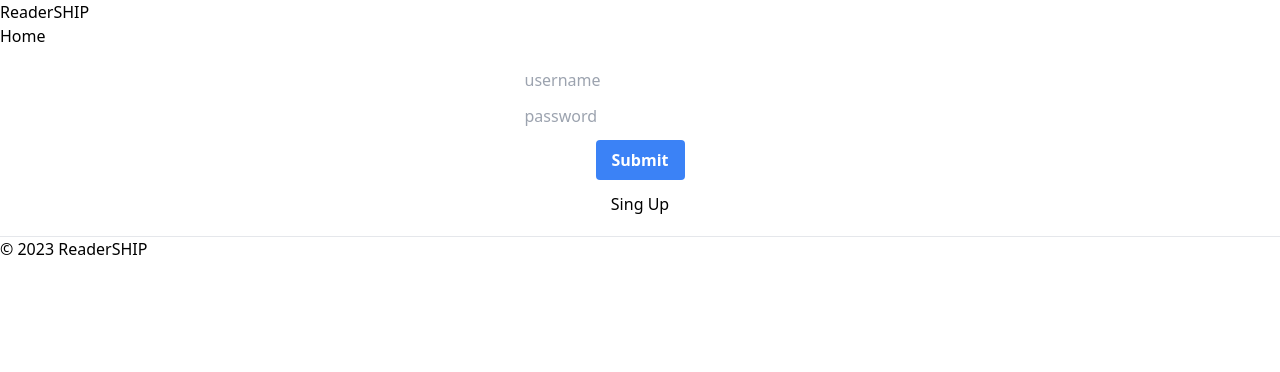
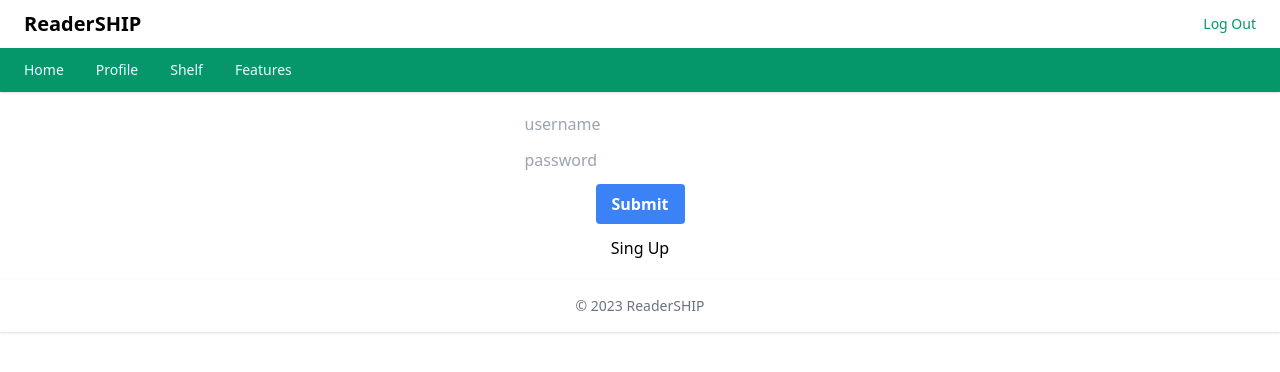
Before and after one commit to UniversityOfGdanskProjects/readership-web-app, a React (Create React App) app in the folder client/: page / in a window 1280 px wide. Shown: the top 372 px of the page. Built offline with nearby package versions, Linux system fonts and the light colour scheme.

Commit message:
Style - footer, header, nav

```diff
--- a/client/src/App.js
+++ b/client/src/App.js
@@ -8,7 +8,6 @@ import { SignUpPage } from './pages/SignUpPage';
 import { MyProfilePage } from './pages/MyProfilePage';
 
 import { Navbar } from './layouts/nav.js'
-import { Header } from './layouts/header.js'
 import { Footer } from './layouts/footer.js'
 
 function App() {
@@ -16,15 +15,14 @@ function App() {
 
   return (
     <>
-    <Header />
     <Navbar />
     <Routes>
       <Route path="/" element={ <LoginPage /> }/>
       <Route path="/sign-up" element={ <SignUpPage /> }/>
       <Route path="/my-profile" element={ <MyProfilePage /> }/>
       <Route path="/home" element={ <HomePage /> }/>
-      <Route path="/book" element={ <BookPage /> }/>
-      <Route path="/user" element={ <UserPage /> }/>
+      <Route path="/book/:id" element={ <BookPage /> }/>
+      <Route path="/user/:id" element={ <UserPage /> }/>
       <Route path="*" element={ <NotFoundPage /> }/>
     </Routes>
     <Footer />
--- a/client/src/index.js
+++ b/client/src/index.js
@@ -6,6 +6,7 @@ import App from './App';
 import './assets/index.css';
 
 const root = ReactDOM.createRoot(document.getElementById('root'));
+
 root.render(
   <Router>
     <StrictMode>
--- a/client/src/layouts/footer.js
+++ b/client/src/layouts/footer.js
@@ -2,9 +2,12 @@
 
 export const Footer = () => {
     return (
-      <footer className="">
-        <hr />
-        &copy; 2023 ReaderSHIP
+      // <footer className="">
+      //   <hr />
+      //   &copy; 2023 ReaderSHIP
+      // </footer>
+      <footer class=" p-4 bg-white shadow md:px-6 text-center text-sm text-gray-500">
+          &copy; 2023 ReaderSHIP
       </footer>
     );
   };
--- a/client/src/layouts/header.js
+++ b/client/src/layouts/header.js
@@ -1,15 +1,27 @@
-// TODO Create header
+export const Header = () => {
+
+    const handleLogOut = () => {
+        console.log("Log Out")
+        // TODO: handleLogOut in header
+    }
+    // userID = ...
+    return (
+        <header className="bg-white border-gray-200 shadow">
+            <div className="flex flex-wrap justify-between items-center mx-auto max-w-screen-xl px-4 md:px-6 py-2.5">
+                <Link to="/home" className="flex items-center">
+                    {/*TODO Logo in header <img src="https://...svg" class="h-6 mr-3 sm:h-9" alt="Logo" /> */}
+                    <span className="self-center text-xl font-semibold whitespace-nowrap ">
+                        ReaderSHIP
+                    </span>
+                </Link>
+                <div className="flex items-center">
+                    <button onClick={ handleLogOut } className="text-sm font-medium text-emerald-600 hover:underline">
+                        Log Out
+                    </button>
+                </div>
+            </div>
+        </header>
 
 
-export const Header = () => {
-    // userID = ...
-    return (
-        <div className="">
-            <h1 className="">ReaderSHIP</h1>
-            {/* <Link to={`/myprofile/:{userID}`}>
-                My profile
-            </Link> */}
-
-        </div>
     );
 };
--- a/client/src/layouts/nav.js
+++ b/client/src/layouts/nav.js
@@ -3,16 +3,58 @@
 import { Link } from 'react-router-dom'
 
 export const Navbar = () => {
+
+    const handleLogOut = () => {
+
+    }
     // userID = ...
     return (
-        <div>
-            <Link to="/">
-                Home
-            </Link>
-            {/* <Link to={`/myprofile/:{userID}`}>
-                My profile
-            </Link> */}
+            <>
+            <nav className="bg-white border-gray-200 shadow">
+                <div className="flex flex-wrap justify-between items-center mx-auto max-w-screen-xl px-4 md:px-6 py-2.5">
+                    <Link to="/home" className="flex items-center">
+                        {/* <img src="https://...svg" class="h-6 mr-3 sm:h-9" alt="Logo" /> */}
+                        <span className="self-center text-xl font-semibold whitespace-nowrap ">
+                            ReaderSHIP
+                        </span>
+                    </Link>
+                    <div className="flex items-center">
+                        <button onClick={handleLogOut} className="text-sm font-medium text-emerald-600 hover:underline">
+                            Log Out
+                        </button>
+                    </div>
+                </div>
+            </nav>
+            <nav className="bg-emerald-600 text-cyan-50 shadow">
+                <div className="max-w-screen-xl px-4 py-3 mx-auto md:px-6">
+                    <div className="flex items-center">
+                        <ul className="flex flex-row mt-0 mr-6 space-x-8 text-sm font-medium">
+                            <li>
+                                <a href="#" className="hover:underline">
+                                    Home
+                                </a>
+                            </li>
+                            <li>
+                                <a href="#" className="hover:underline">
+                                    Profile
+                                </a>
+                            </li>
+                            <li>
+                                <a href="#" className="hover:underline">
+                                    Shelf
+                                </a>
+                            </li>
+                            <li>
+                                <a href="#" className="hover:underline">
+                                    Features
+                                </a>
+                            </li>
+                        </ul>
+                    </div>
+                </div>
+            </nav></>
 
-        </div>
+
+
     );
 };
```
